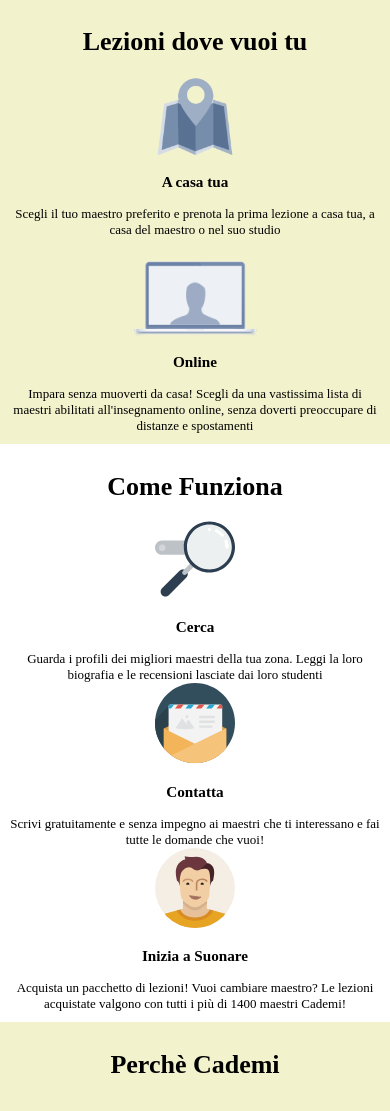
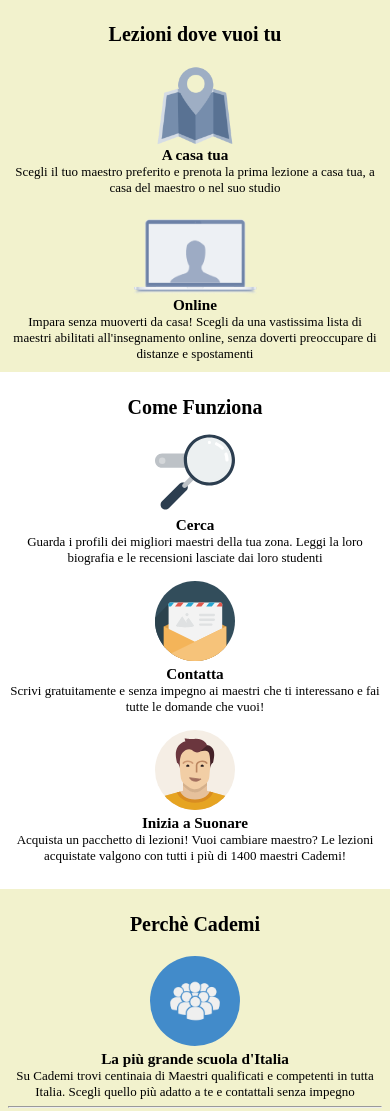
Before and after one commit to GiuliaSossai/html-css-resp-wannabe, a plain HTML site: page index.html in a window 390 px wide. Shown: the top 1111 px of the page. Drawn offline with Linux system fonts and the light colour scheme.

Commit message:
sezione why

```diff
--- a/css/style.css
+++ b/css/style.css
@@ -73,6 +73,13 @@
     background-color: #F2F2CD;
   }
 
+  h1 {
+    font-size: 20px;
+  }
+
+  h3 {
+    margin: 0;
+  }
 
   img{
     height: 80px;
@@ -93,8 +100,17 @@
   #steps .row > .left, #steps .row > .central, #steps .row > .right{
    float: none;
    width: 100%;
+   padding-bottom: 15px;
   }
 
+  #why .row > .first, #why .row > .second, #why .row > .third {
+   width: 100%;
+   margin-top: 20px;
+  }
 
+  #why .row img {
+    padding:20px;
+    height: 50px;
+  }
 
 }
```
